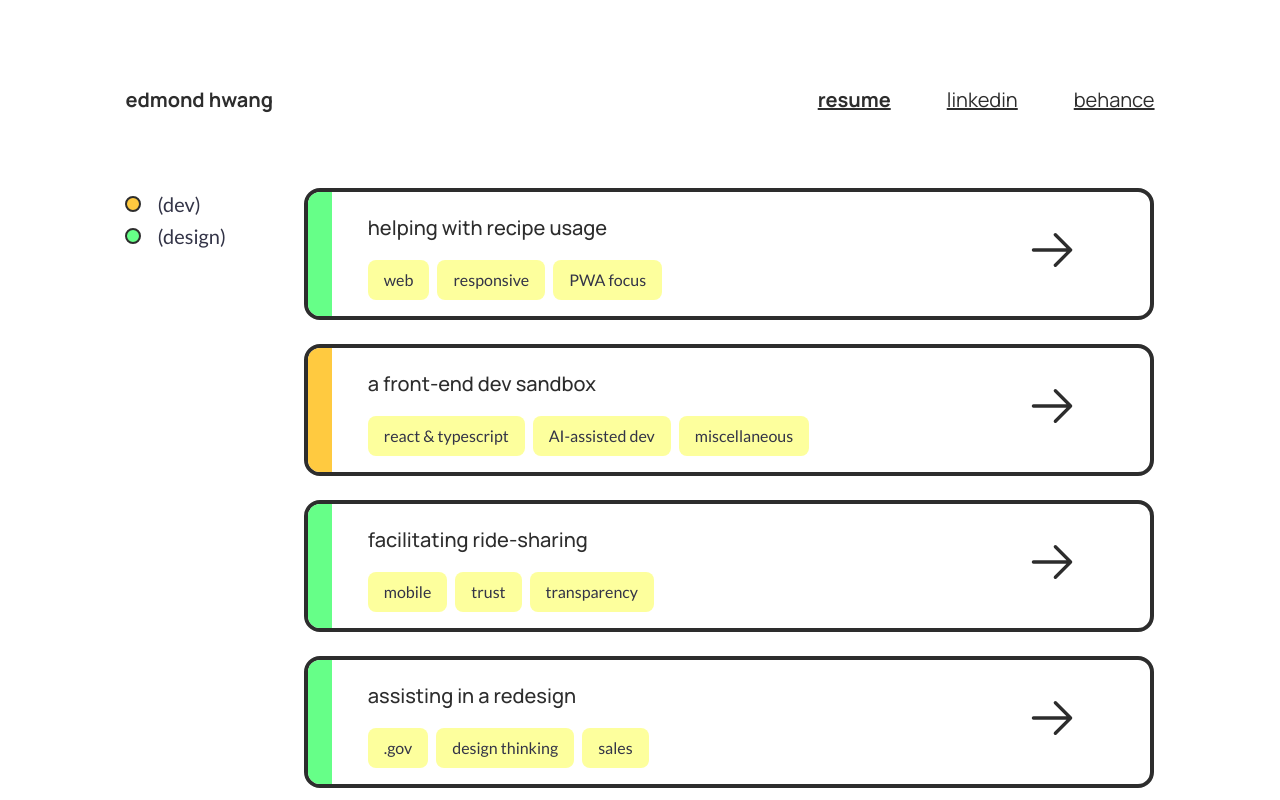
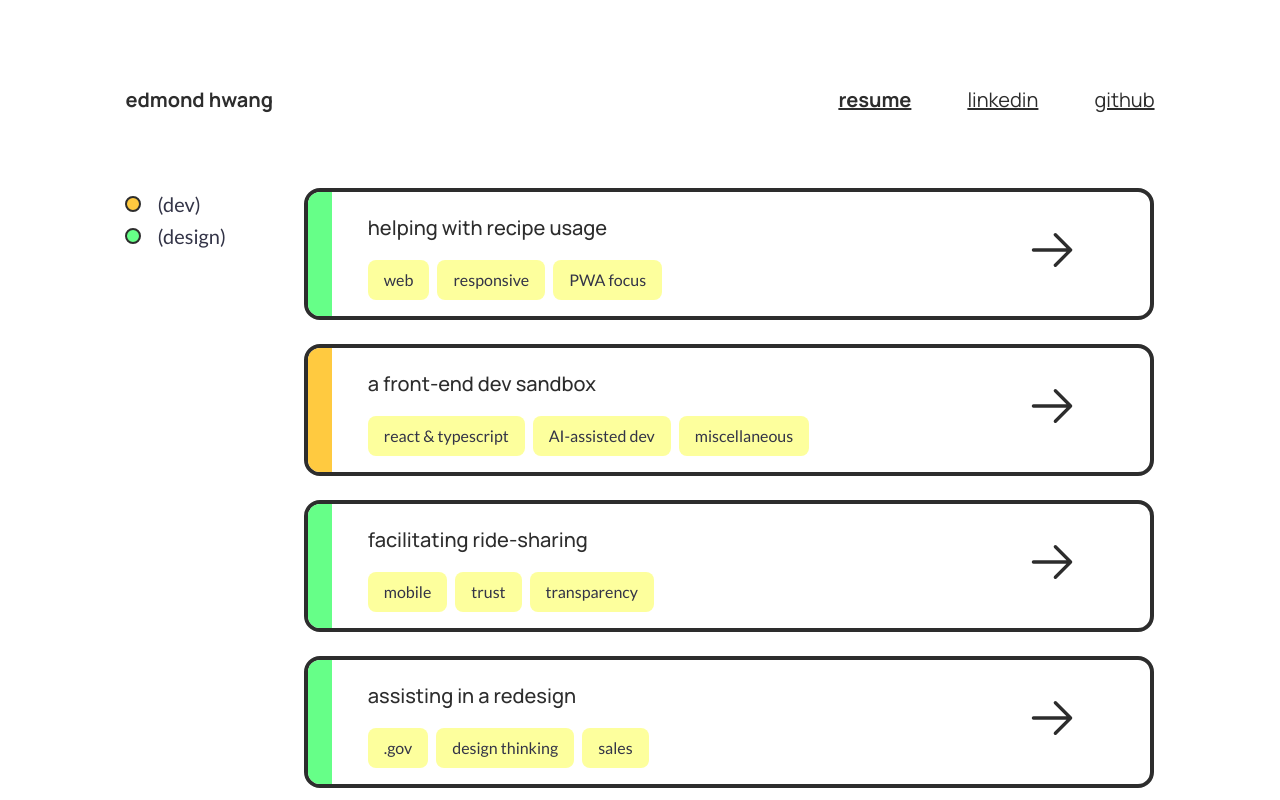
Before and after one commit to edhwang90/vite-portfolio, a React (Vite) app: page / in a window 1280 px wide. Shown: the top 800 px of the page. Built offline with nearby package versions, Linux system fonts and the light colour scheme; no server answers.

Commit message:
Revert "github to behance"
This reverts commit d4c148b54ccdf726864f42fffca2d262cb6a30fe.

```diff
--- a/src/App.tsx
+++ b/src/App.tsx
@@ -74,11 +74,11 @@ function App() {
             <li>
               <a
                 className="side-menu-action"
-                title="Behance"
-                href="https://www.behance.net/edyhwang1"
+                title="GitHub"
+                href="https://github.com/edhwang90"
                 rel="noopener noreferrer"
                 target="_blank">
-                  behance
+                  github
               </a>
             </li>
           </ul>
--- a/src/pages/home.tsx
+++ b/src/pages/home.tsx
@@ -29,11 +29,11 @@ const Home = () => {
                   linkedin
               </a>
               <a
-                title="Behance"
-                href="https://www.behance.net/edyhwang1"
+                title="GitHub"
+                href="https://github.com/edhwang90"
                 rel="noopener noreferrer"
                 target="_blank">
-                  behance
+                  github
               </a>
 
             </div>
--- a/src/partials/projects-layout/projects-layout.tsx
+++ b/src/partials/projects-layout/projects-layout.tsx
@@ -125,11 +125,11 @@ const ProjectsLayout = (props: ProjectsLayoutProps) => {
                   </li>
                   <li>
                     <a
-                      title="Behance"
-                      href="https://www.behance.net/edyhwang1"
+                      title="GitHub"
+                      href="https://github.com/edhwang90"
                       rel="noopener noreferrer"
                       target="_blank">
-                        behance
+                        github
                     </a>
                   </li>
                 </ul>
```
